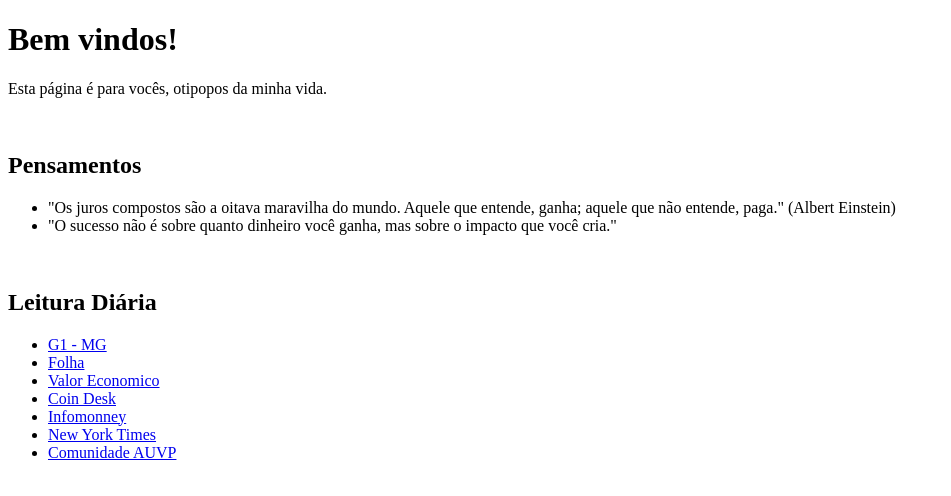
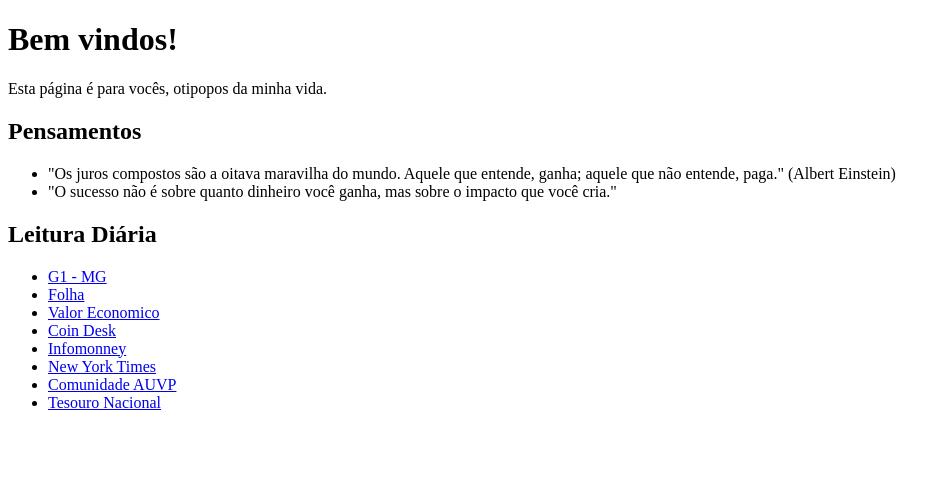
Before and after one commit to aucmr/tab-news, a Next.js app: page / in a window 1280 px wide. Shown: the top 496 px of the page, without its empty margins (0-951 px from the left). Built offline with nearby package versions, Linux system fonts and the light colour scheme.

Commit message:
refatc: update daily links list

```diff
--- a/pages/index.js
+++ b/pages/index.js
@@ -3,8 +3,6 @@ function Home() {
     <div>
       <h1>Bem vindos!</h1>
       <p>Esta página é para vocês, otipopos da minha vida.</p>
-
-      <br />
 
       <h2>Pensamentos</h2>
       <ul>
@@ -17,8 +15,6 @@ function Home() {
           que você cria."
         </li>
       </ul>
-
-      <br />
 
       <h2>Leitura Diária</h2>
       <ul>
@@ -57,6 +53,14 @@ function Home() {
             Comunidade AUVP
           </a>
         </li>
+        <li>
+          <a
+            href="https://www.tesourodireto.com.br/titulos/precos-e-taxas.htm"
+            target="_blank"
+          >
+            Tesouro Nacional
+          </a>
+        </li>
       </ul>
     </div>
   );
```
